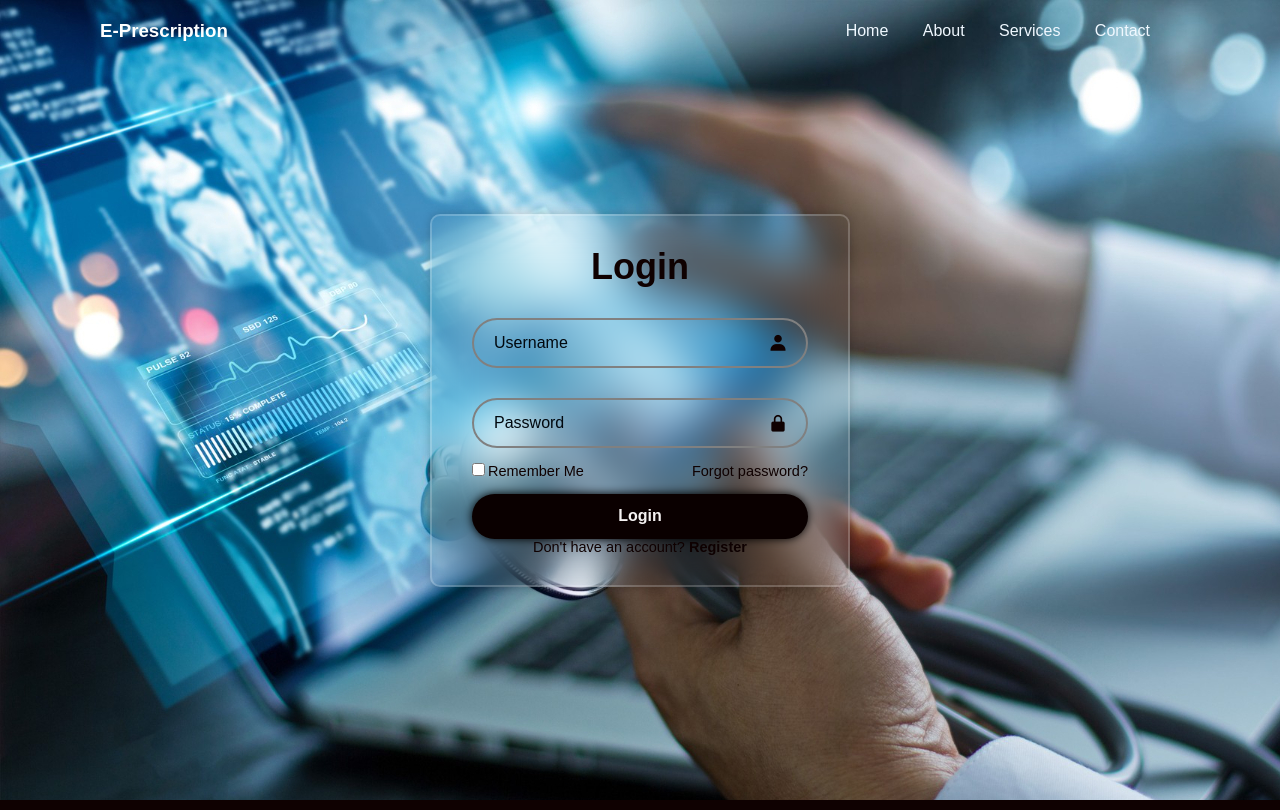
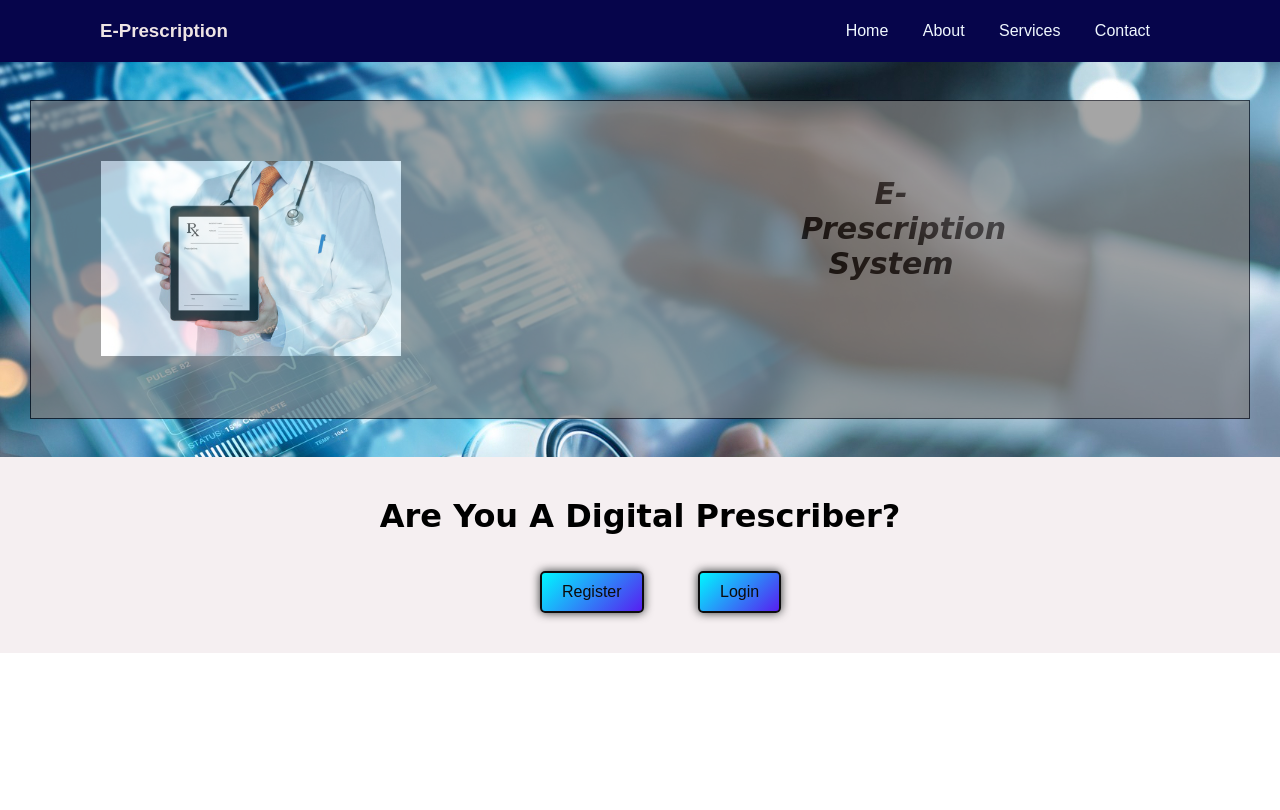
Before and after one commit to mrgrey0/e_prescription, a Flask app: page / in a window 1280 px wide. Run offline with Flask 3, Linux system fonts and the light colour scheme.

Commit message:
set up welcome page
setted up the welcome page but pending SQL logic

```diff
--- a/E-Precription/main2.py
+++ b/E-Precription/main2.py
@@ -7,13 +7,17 @@ app = Flask(__name__)
 def register():
     return render_template('register.html')
 
+@app.route('/login')
+def loginPg():
+    return render_template('index.html')
+
 @app.route('/')
 def index():
-    return render_template("index.html")
+    return render_template("welcome.html")
 
 @app.route('/homepage')
 def homepage():
-    return "WELCOME TO HOME PAGE"
+    return render_template("welcome.html")
 
 @app.route('/regusr',methods =['GET','POST'])
 def regusr():
--- a/E-Precription/static/style.css
+++ b/E-Precription/static/style.css
@@ -1,63 +1,26 @@
 *{
+
     margin: 0;
     padding: 0;
     box-sizing: border-box;
     font-family: 'Poppins',sans-serif;
 }
 body{
-    background-image: url('/static/img/tablet2.jpg');
+     background-image: url('/static/img/tablet2.jpg');
+
+
     display: flex;
+
     justify-content: center;
     align-items: center;
     min-height: 100vh;
-}
-.header{
-    position: fixed;
-    top: 0;
-    left: 0;
-    width: 100%;
-    padding: 20px 100px;
-    background: transparent;
-    display: flex;
-    justify-content: space-between;
-    align-items: center;
-    z-index: 99;
-}
-.header .logo{
-    font-size: 16px;
-    color: white;
-    text-decoration: none;
-}
-.navbar a {
     position: relative;
-    font-size: 16px;
-    color: aliceblue;
-    text-decoration: none;
-    font-weight: 500;
-    margin-right: 30px;
-}
-.navbar a::after{
-    content: '';
-    position: absolute;
-    left: 0;
-    bottom: -6px;
-    width: 100%;
-    height: 2px;
-    background: white;
-    border-radius: 5px;
-    transform: translateY(10px);
-    opacity: 0;
-    transition: .5s;
-}
-.navbar a:hover::after{
-    transform: translateY(0);
-    opacity: 1;
 }
 .wrapper, .wrapper2{
     position: relative;
     width: 420px;
     background: transparent;
-    border: 2px solid rgba(255, 255, 255, .2);
+    border: 2px solid rgba(19, 17, 17, 0.2);
     backdrop-filter: blur(20px);
     box-shadow: 0 0 10px rgba(0,0,0,.2);
     color: rgb(15, 1, 1);
@@ -82,14 +45,16 @@ body{
     background: transparent;
     border: none;
     outline: none;
-    border: 2px solid gray;
+    border: 2px solid rgb(155, 151, 151);
     border-radius: 40px;
     font-size: 16px;
     color: rgb(0, 5, 8);
     padding: 20px 45px 20px 20px;
 }
 .input-box input::placeholder{
-    color: rgb(1, 8, 14);
+    font-family: 'Times New Roman', Times, serif;
+    font: bold;
+    color: rgb(10, 10, 10);
 }
 .input-box i{
     position: absolute;
--- a/E-Precription/templates/index.html
+++ b/E-Precription/templates/index.html
@@ -8,22 +8,6 @@
     <link href='https://unpkg.com/boxicons@2.1.4/css/boxicons.min.css' rel='stylesheet'>
 </head>
 <body>
-    <header class="header">
-        <a href="#" class="logo"><h3>E-Prescription</h3></a>
-        <nav class="navbar">
-            <a href="#">Home</a>
-            <a href="#">About</a>
-            <a href="#">Services</a>
-            <a href="#">Contact</a>
-        </nav>
-
-    </header>
-
-
-
-
-
-
     <div class="wrapper">
 
         <form action="/loginChck" method ='POST'>
--- a/E-Precription/templates/register.html
+++ b/E-Precription/templates/register.html
@@ -37,7 +37,7 @@
         <button type="submit" class="btn">Register</button>
         <div class="login-link">
             <p>Already have an account?
-                <a href="/">Login</a>
+                <a href="/login">Login</a>
             </p>
         </div>
 
--- /dev/null
+++ b/E-Precription/templates/welcome.html
@@ -0,0 +1,152 @@
+<!DOCTYPE html>
+<html lang="en">
+
+<head>
+    <meta charset="UTF-8">
+    <meta name="viewport" content="width=device-width, initial-scale=1.0">
+    <title>E Prescription</title>
+    <!-- <link rel="stylesheet" href="style.css"> -->
+    <link href='https://unpkg.com/boxicons@2.1.4/css/boxicons.min.css' rel='stylesheet'>
+
+    <style>
+        * {
+            margin: 0;
+            padding: 0;
+            box-sizing: border-box;
+            font-family: 'Poppins', sans-serif;
+        }
+
+
+        .navbar a {
+            position: relative;
+            font-size: 16px;
+            color: aliceblue;
+            text-decoration: none;
+            font-weight: 500;
+            margin-right: 30px;
+        }
+
+        .navbar a::after {
+            content: '';
+            position: absolute;
+            left: 0;
+            bottom: -6px;
+            width: 100%;
+            height: 2px;
+            background: white;
+            border-radius: 5px;
+            transform: translateY(10px);
+            opacity: 0;
+            transition: .5s;
+        }
+
+        .navbar a:hover::after {
+            transform: translateY(0);
+            opacity: 1;
+        }
+
+        /* Styling for the neon button */
+        .neon-button {
+            display: inline-block;
+            padding: 10px 20px;
+            font-size: 16px;
+            text-align: center;
+            text-decoration: none;
+            color: #0c0b0b;
+            border: 2px solid #0d0d0e;
+            border-radius: 5px;
+            background: linear-gradient(135deg, #00f7ff, #571ff1);
+            box-shadow: 0 0 10px rgba(0, 8, 8, 0.8);
+            transition: box-shadow 0.3s ease-in-out;
+        }
+
+        /* Hover effect for the neon button */
+        .neon-button:hover {
+            box-shadow: 0 0 20px rgba(0, 247, 255, 0.8);
+        }
+    </style>
+
+
+
+</head>
+
+<body style=" justify-content: center;
+align-items: center;
+min-height: 100vh;
+position: relative;">
+    <header class="header first-pg" style="background-color: rgb(6, 5, 75);     position: fixed;
+    top: 0;
+    left: 0;
+    width: 100%;
+    padding: 20px 100px;
+    /* background: transparent; */
+    display: flex;
+    justify-content: space-between;
+    align-items: center;
+    z-index: 99;">
+        <a href="#" class="logo" style="font-size: 16px;
+        color: rgb(238, 229, 229);
+        text-decoration: none;">
+            <h3>E-Prescription</h3>
+        </a>
+        <nav class="navbar">
+            <a href="#">Home</a>
+            <a href="#">About</a>
+            <a href="#">Services</a>
+            <a href="#">Contact</a>
+        </nav>
+    </header>
+
+    <div class="a" style=" background-image: url('/static/img/tablet2.jpg') ">
+
+        <div class="transbox" style="
+         position: relative; top: 90px; bottom: 100px;
+          margin: 30px;
+  background-color: grey;
+  border: 1px solid rgb(0, 0, 10);
+  opacity: 0.7;
+  font-weight: bold;
+  color: white;
+  text-align: center;
+  padding: 0px;
+  font-style: oblique;
+  font-size: larger;
+  margin-top: 10px;
+  margin-bottom: 110px;">
+            <div id="ph" style=" display: flex;
+            /* justify-content: space-between; */
+            align-items: center;
+            padding-top: 10px;
+            padding-bottom: 10px;
+            background:transparent;
+            color: rgb(8, 5, 5);
+            ">
+                <div style="padding-bottom: 20px; padding-left: 20px;">
+                    <!-- Change the image source for different images -->
+                    <img id="logo" src="static/img/mobile_prescription.jpg" alt="Logo 1" style=" width: 1100px; /* Adjust the width of your logo */
+                    height: 250px; padding-top: 50px; padding-bottom: 5px; padding-right: 700px;
+                    object-fit: contain;">
+                    <!-- You can add more images and change them dynamically using JavaScript -->
+                </div>
+                <div id="prescriptionName"
+                    style=" width: 220px; font-family: cursive; font-size: 30px; position: relative; right: 350px; padding-right: 40px; padding-bottom: 40px;">
+                    E-Prescription System
+                </div>
+            </div><br>
+
+        </div>
+        <br>
+    </div>
+    <div class="forms" style="padding: 40px; background-color: rgb(245, 239, 241); ">
+        <center>
+            <h3 style="font-size: 2.0rem; font-family: cursive;">Are You A Digital Prescriber?</h3>
+        </center><br><br>
+        <!-- <div style="display: flexbox;"><center><div><button type="button">login</button></div><div><button type="button">register</button></div></center></div> -->
+        <span style="padding-left:500px ;"><a href="/register" class="neon-button">Register</a></span>
+        <span style="padding-left: 50px;"><a href="/login" class="neon-button">Login</a></span>
+    </div>
+
+
+</body>
+
+</html>
```
Also changed, not shown: E-Precription/sqlmethods.py (added, +9 -0 lines), E-Precription/static/img/mobile_prescription.jpg (added).
